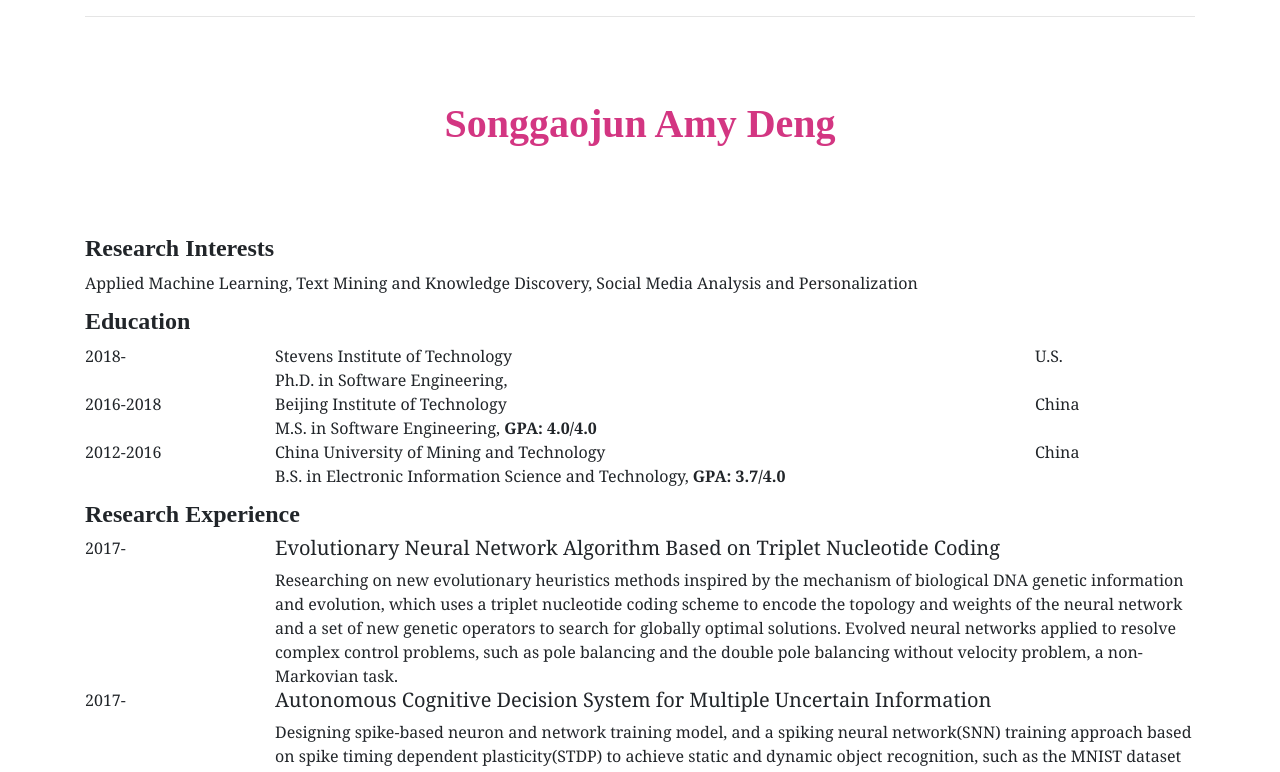
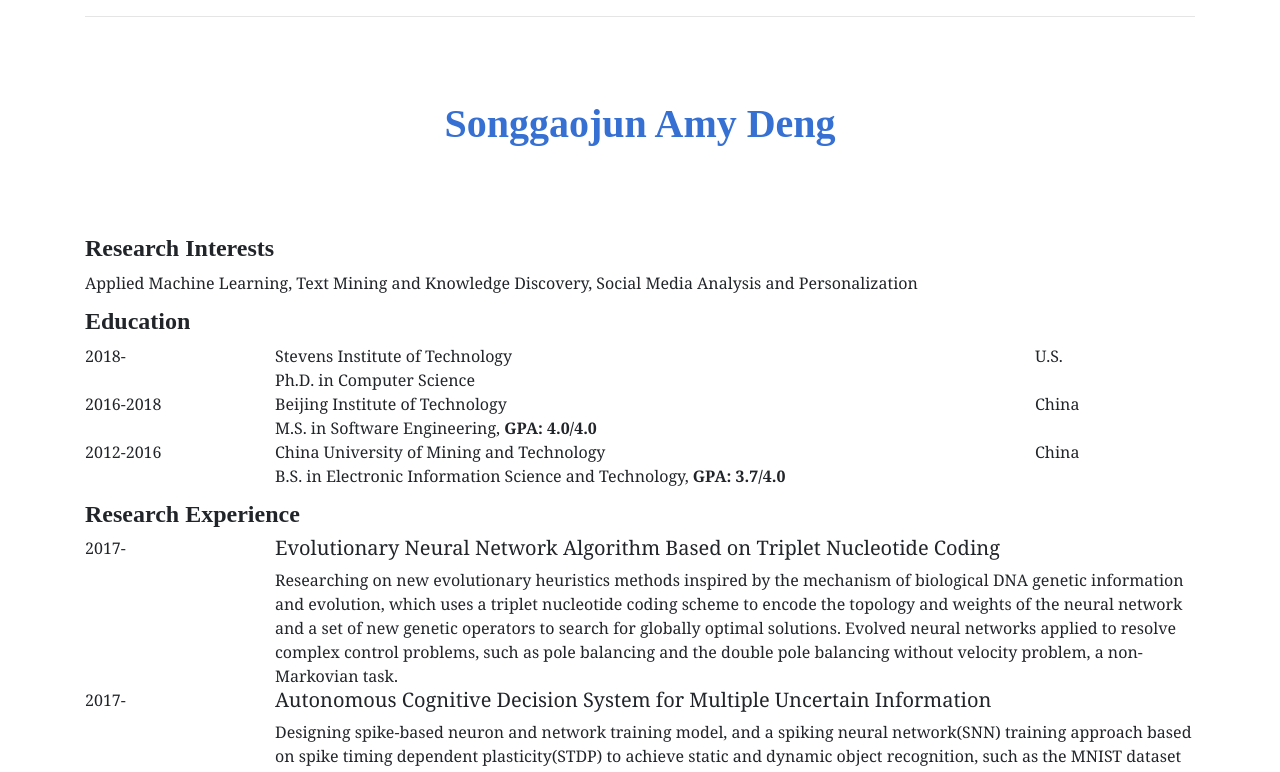
Before and after one commit to amy-deng/home, a plain HTML site: page index.html in a window 1280 px wide. Shown: the top 772 px of the page. Drawn offline with Linux system fonts and the light colour scheme.

Commit message:
Update index.html

```diff
--- a/index.html
+++ b/index.html
@@ -31,7 +31,7 @@
 				<div class="col">
 				</div>
 				<div class="col-8">
-					<h1 style="line-height: 180px;color: #d33682">
+					<h1 style="line-height: 180px;color: #3670d3">
 						Songgaojun Amy Deng
 					</h1>
 				</div>
@@ -64,7 +64,7 @@
 				<div class="col">
 					Stevens Institute of Technology
 					<br>
-					Ph.D. in Software Engineering,
+					Ph.D. in Computer Science
 
 				</div>
 				<div class="col-2">
```
